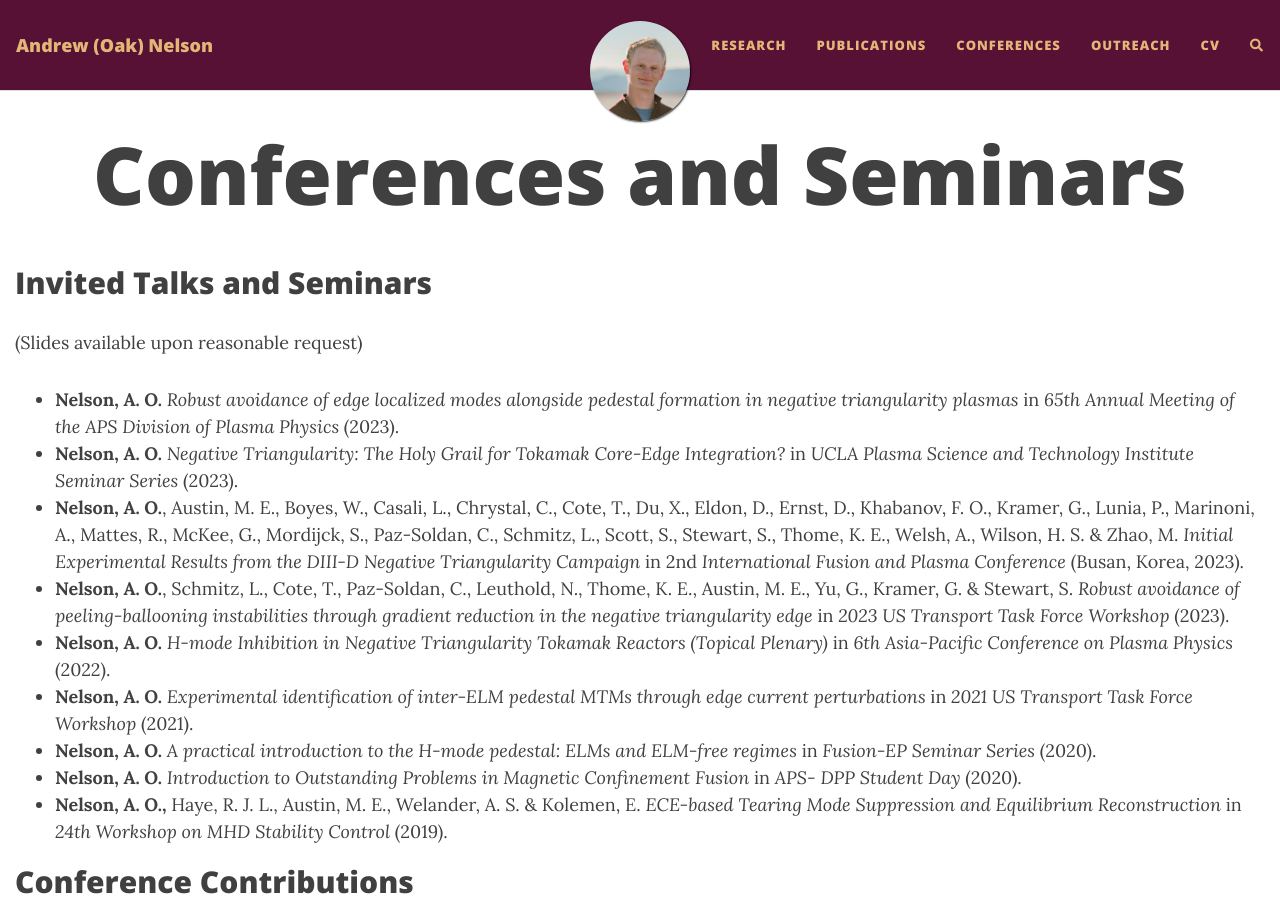
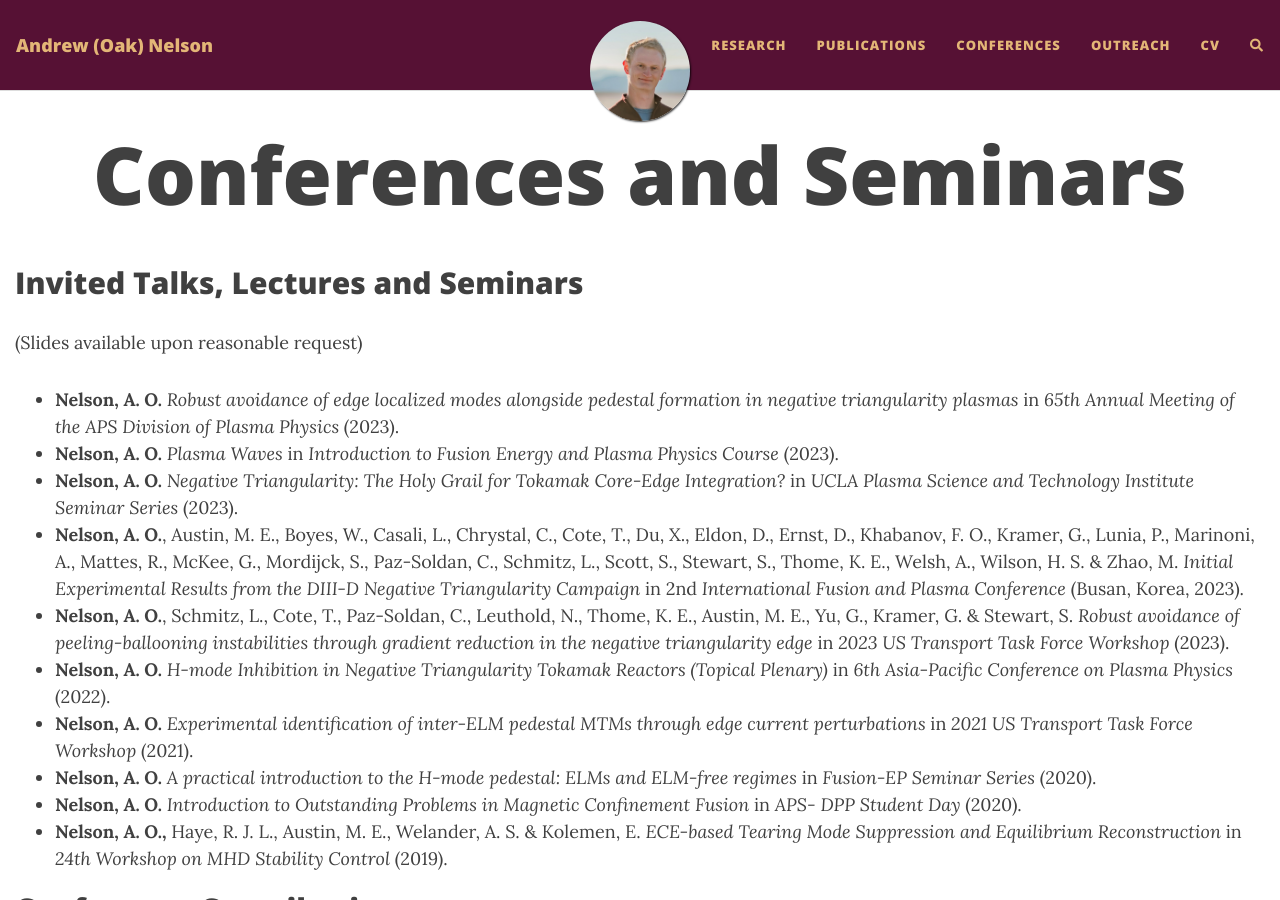
Before and after one commit to nelsonand/website, a Jekyll site: the page built from conferences.md, in a window 1280 px wide and 900 px high. Built offline with Jekyll 4.4.1, drawn with Linux system fonts in a browser that asks for light colours; nearby versions of some CDN libraries; comment, search, counter and statistics services are not loaded.

Commit message:
Pub updates

```diff
--- a/conferences.md
+++ b/conferences.md
@@ -4,12 +4,13 @@ title: Conferences and Seminars
 full-width: true
 ---
 
-## Invited Talks and Seminars
+## Invited Talks, Lectures and Seminars
 
 (Slides available upon reasonable request)
 
 - **Nelson, A. O.** _Robust avoidance of edge localized modes alongside pedestal formation in negative triangularity plasmas_
     in _65th Annual Meeting of the APS Division of Plasma Physics_ (2023).
+- **Nelson, A. O.** _Plasma Waves_ in _Introduction to Fusion Energy and Plasma Physics Course_ (2023).
 - **Nelson, A. O.** _Negative Triangularity: The Holy Grail for Tokamak Core-Edge Integration?_
     in _UCLA Plasma Science and Technology Institute Seminar Series_ (2023).
 - **Nelson, A. O.**, Austin, M. E., Boyes, W., Casali, L., Chrystal, C., Cote, T., Du, X., Eldon, D., Ernst, D., Khabanov, F. O., Kramer, G., Lunia, P., Marinoni, A., Mattes, R., McKee, G., Mordijck, S., Paz-Soldan, C., Schmitz, L., Scott, S., Stewart, S., Thome, K. E., Welsh, A., Wilson, H. S. & Zhao, M. _Initial Experimental Results from the DIII-D Negative Triangularity Campaign_
```
Also changed, not shown: publications.md (+3 -0 lines).
